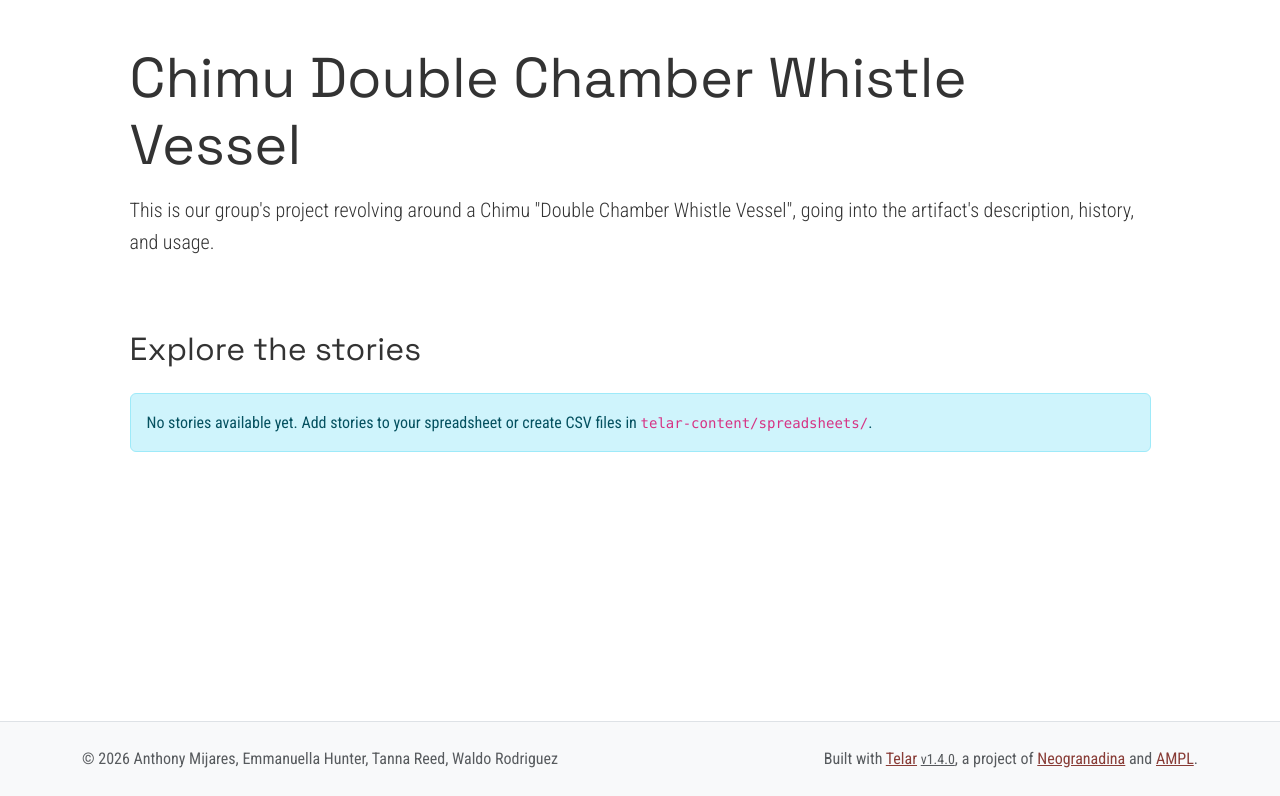
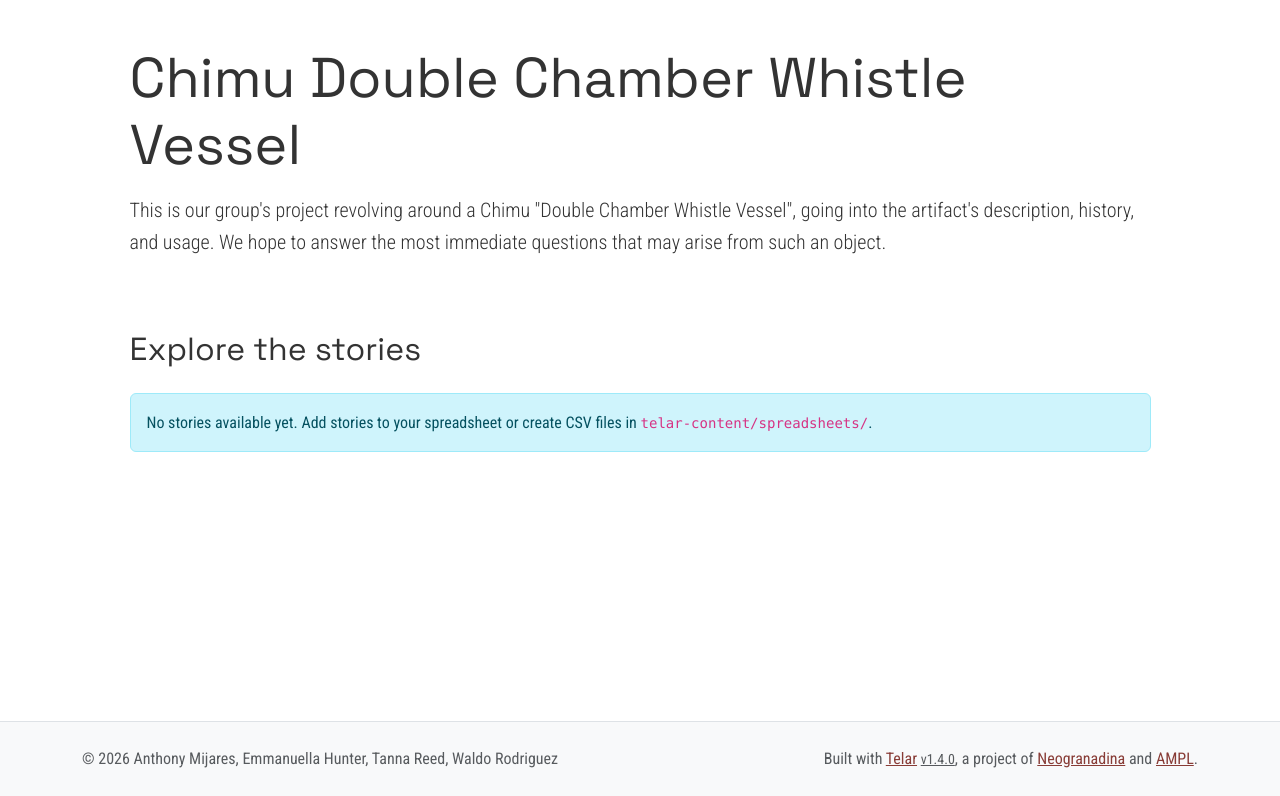
Before and after one commit to hafw1t/chimu_double_ch_wh_vessel, a Jekyll site: the page built from index.md, in a window 1280 px wide, cut to the strip 104-900 px from the top of the page. Built offline with Jekyll 4.4.1, drawn with Linux system fonts in a browser that asks for light colours.

Commit message:
Change description
Published via Telar Compositor

```diff
--- a/_config.yml
+++ b/_config.yml
@@ -3,7 +3,7 @@
 
 # Site Settings
 title: "Chimu Double Chamber Whistle Vessel"
-description: "This is our group's project revolving around a Chimu \"Double Chamber Whistle Vessel\", going into the artifact's description, history, and usage. "
+description: "This is our group's project revolving around a Chimu \"Double Chamber Whistle Vessel\", going into the artifact's description, history, and usage. We hope to answer the most immediate questions that may arise from such an object."
 url: "https://hafw1t.github.io"
 baseurl: "/chimu_double_ch_wh_vessel"
 author: "Anthony Mijares, Emmanuella Hunter, Tanna Reed, Waldo Rodriguez"
```
